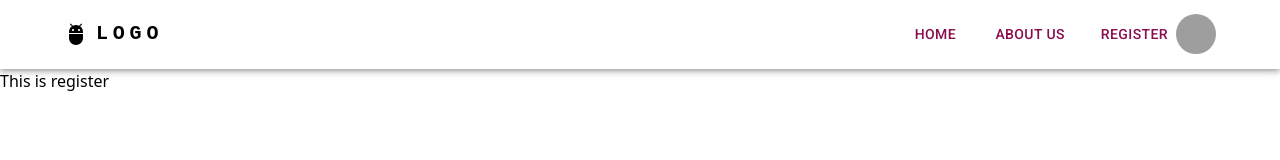
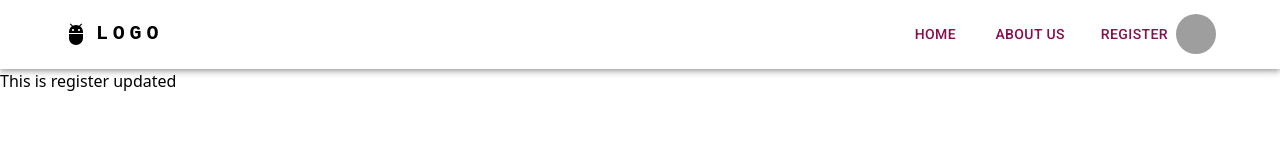
Before and after one commit to pantho0/blood-donation-gorup-management-client, a React (Vite) app: page /register in a window 1280 px wide. Shown: the top 160 px of the page. Built offline with nearby package versions, Linux system fonts and the light colour scheme; grey boxes are pictures that could not be loaded.

Commit message:
rgister page updated

```diff
--- a/src/Pages/Register/Register.jsx
+++ b/src/Pages/Register/Register.jsx
@@ -3,7 +3,11 @@
 const Register = () => {
     return (
         <div>
-            This is register
+            {/* to do :
+            firebase register system
+
+            */}
+            This is register updated
         </div>
     );
 };
```
